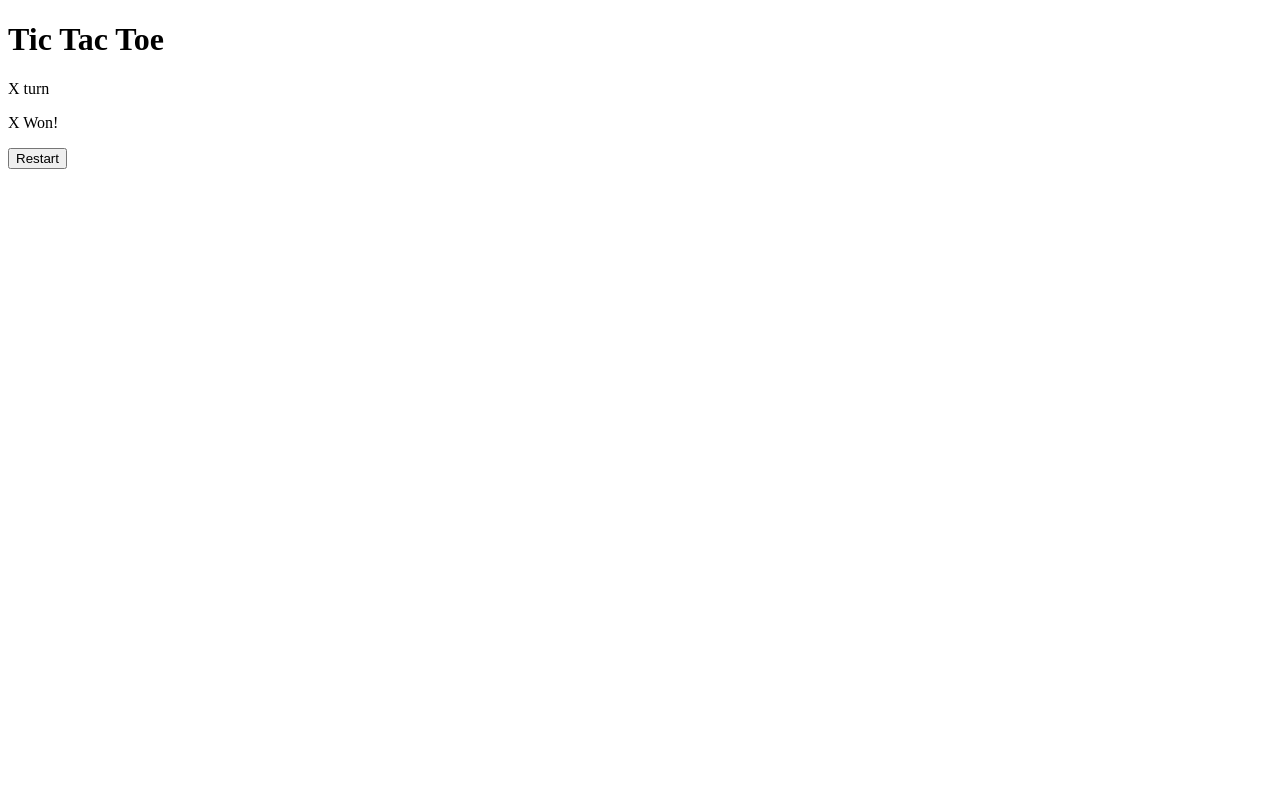
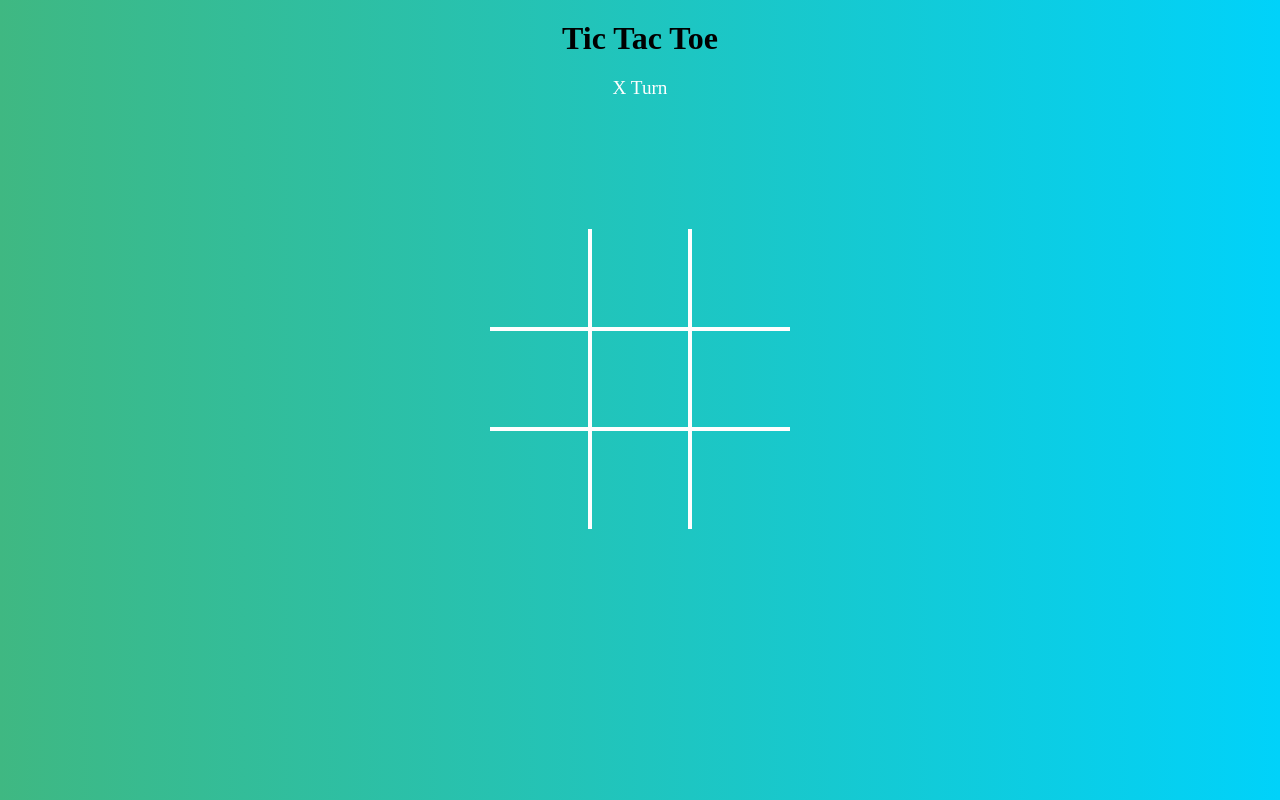
Before and after one commit to marcogabarron/tic-tac-toe, a plain HTML site: page index.html in a window 1280 px wide. Drawn offline with Linux system fonts and the light colour scheme; the site is published under a folder, as on GitHub Pages, so addresses that start at the root find nothing.

Commit message:
Change link and script to make CSS and JS visible to GitHub Pages

```diff
--- a/index.html
+++ b/index.html
@@ -3,7 +3,7 @@
   <head>
     <meta charset="UTF-8">
     <meta name="viewport" content="width=device-width, initial-scale=1.0">
-    <link rel="stylesheet" href="/assets/CSS/style.css" />
+    <link rel="stylesheet" href="assets/CSS/style.css" />
     <title>Tic Tac Toe</title>
   </head>
   <body>
@@ -28,6 +28,6 @@
         </button>
     </div>
 
-    <script src="/assets/JS/index.js"></script>
+    <script src="assets/JS/index.js"></script>
   </body>
 </html>
```
